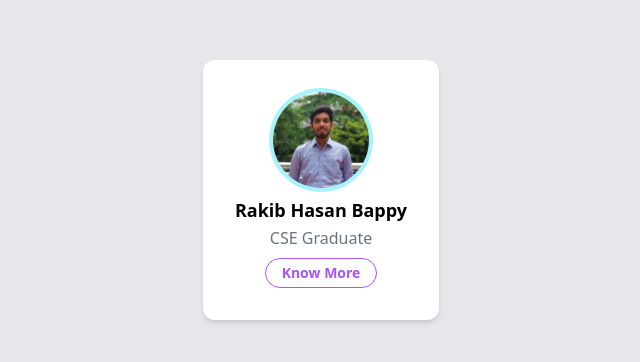
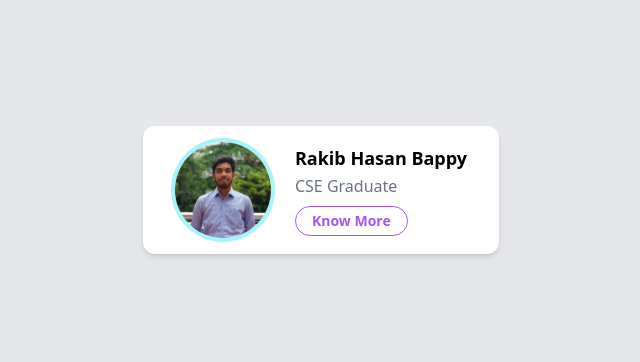
Before and after one commit to rakibhasanbappy/learning_tailwind, a website: page index.html in a window 1280 px wide. Shown: the part 210-572 px from the top of the page, without its empty margins (319-959 px from the left). Drawn offline with Linux system fonts and the light colour scheme.

Commit message:
responsive desigb added

```diff
--- a/index.html
+++ b/index.html
@@ -7,13 +7,15 @@
     <link rel="stylesheet" href="./output/tailwind.css" />
   </head>
   <body class="h-screen flex items-center justify-center bg-gray-200">
-    <div class="max-w-sm mx-auto p-8 bg-white rounded-xl shadow-md space-y-2">
+    <div
+      class="max-w-sm mx-auto p-8 bg-white rounded-xl shadow-md space-y-2 sm:flex sm:py-4 sm:items-center sm:space-y-0 sm:space-x-6"
+    >
       <img
-        class="h-24 mx-auto rounded-full ring-4 ring-cyan-200"
+        class="h-24 mx-auto rounded-full ring-4 ring-cyan-200 sm:mx-0 sm:flex-shrink-0"
         src="./assets/avatar.jpeg"
         alt="Bappy_avatar"
       />
-      <div class="text-center space-y-2">
+      <div class="text-center space-y-2 sm:text-left">
         <div class="space-y-0.5">
           <p class="text-lg text-black font-semibold">Rakib Hasan Bappy</p>
           <p class="text-gray-500 font-medium">CSE Graduate</p>
```
Also changed, not shown: output/tailwind.css.
